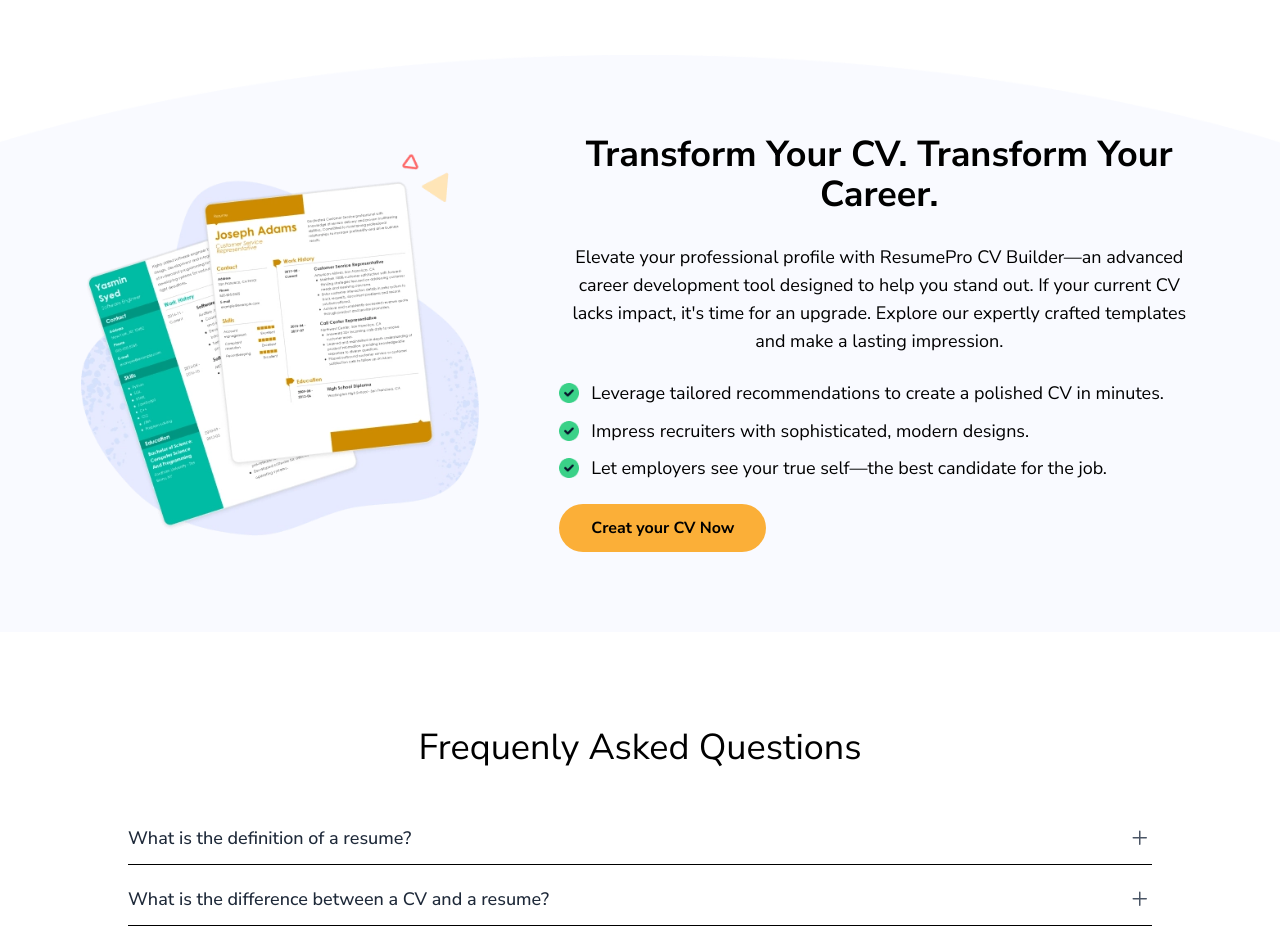
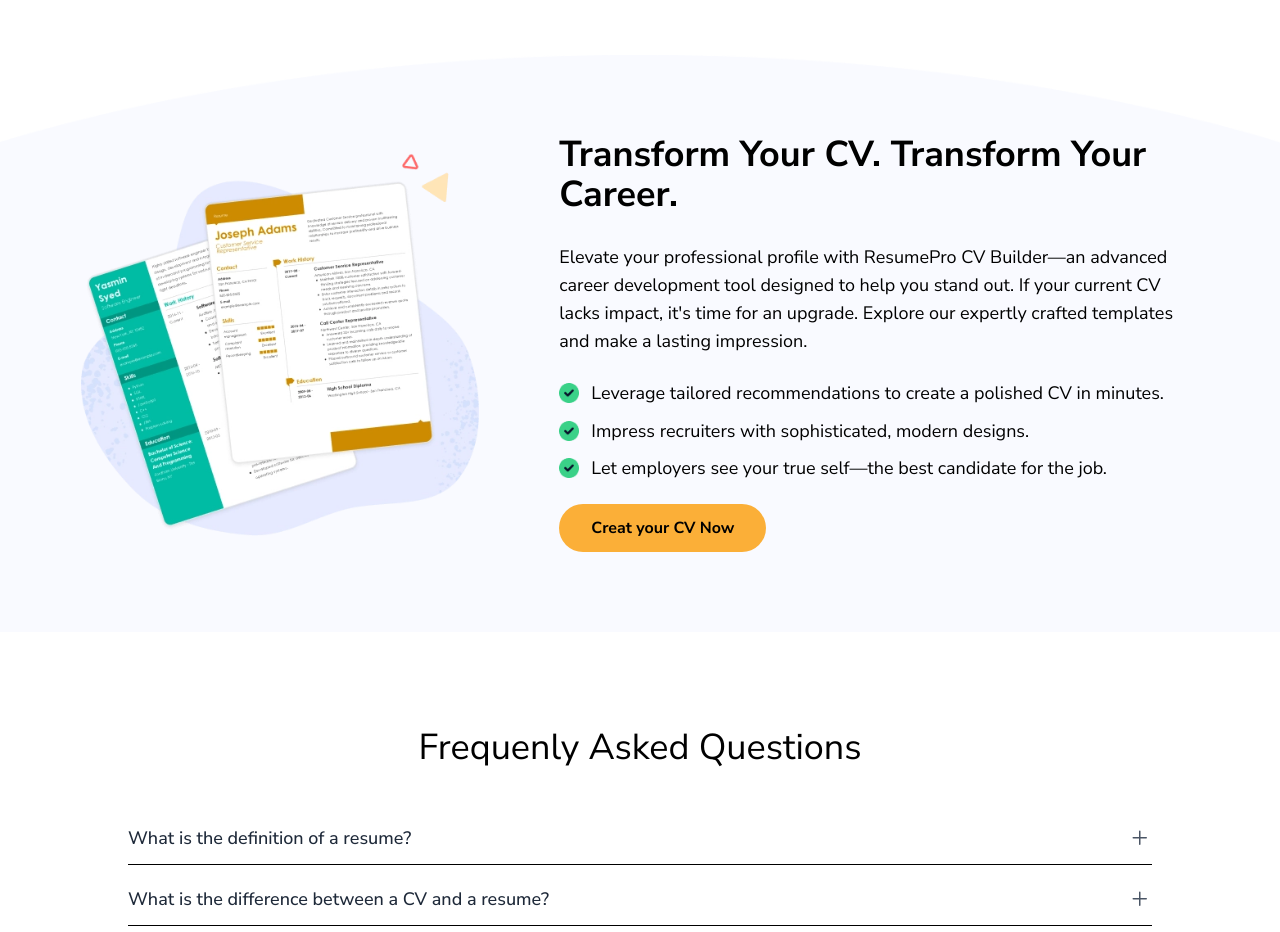
Before and after one commit to chaudhary64/resumePro, a React (Vite) app: page / in a window 1280 px wide. Shown: the part 1620-2552 px from the top of the page. Built offline with nearby package versions, Linux system fonts and the light colour scheme.

Commit message:
feat: refine text alignment and styling in Home component for improved readability

```diff
--- a/src/Pages/Home.jsx
+++ b/src/Pages/Home.jsx
@@ -173,10 +173,10 @@
               className="max-lg:h-54 lg:h-96"
             />
             <div className="lg:w-1/2">
-              <p className="text-4xl text-center font-[700]">
+              <p className="text-4xl font-[700]">
                 Transform Your CV. Transform Your Career.
               </p>
-              <p className="my-7 text-lg text-center">
+              <p className="my-7 text-lg">
                 Elevate your professional profile with ResumePro CV Builder—an
                 advanced career development tool designed to help you stand out.
                 If your current CV lacks impact, it's time for an upgrade.
```
